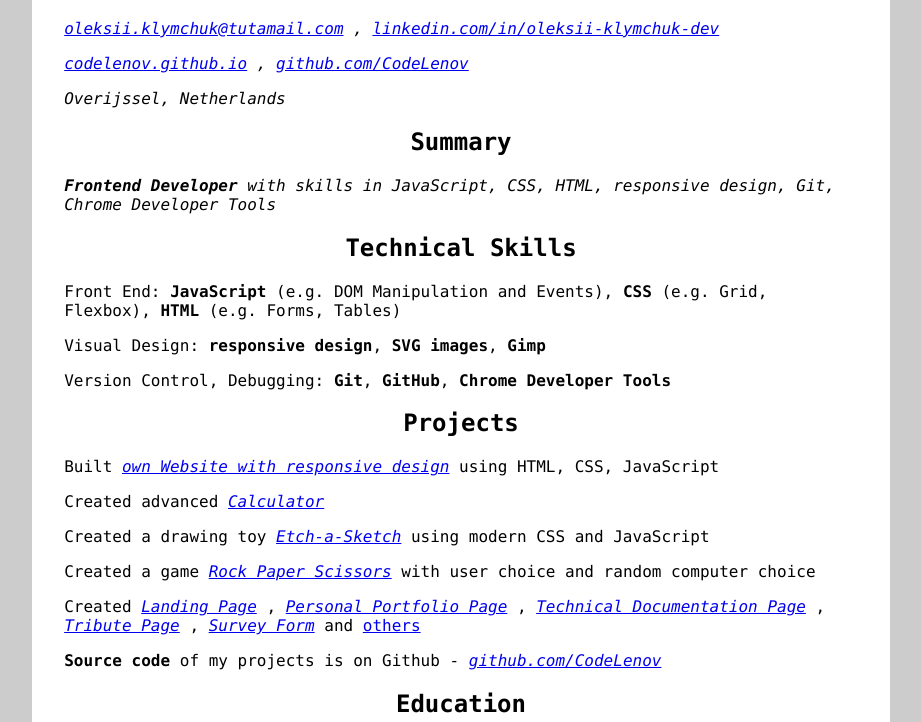
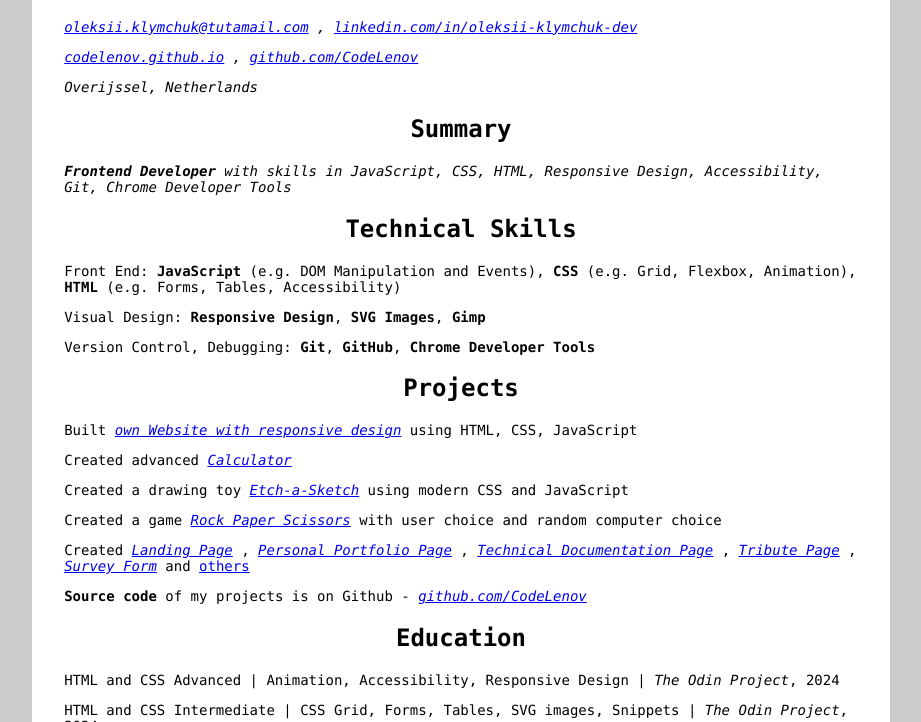
Before and after one commit to CodeLenov/resume, a plain HTML site: page index.html in a window 1280 px wide. Shown: the part 78-800 px from the top of the page, without its empty margins (211-1132 px from the left). Drawn offline with Linux system fonts and the light colour scheme.

Commit message:
ADD skills and course. CHANGE font-size

```diff
--- a/index.html
+++ b/index.html
@@ -24,12 +24,12 @@
 
 <h2>Summary</h2>
 
-	<p><em><strong>Frontend Developer</strong> with skills in JavaScript, CSS, HTML, responsive design, Git, Chrome Developer Tools</em></p>
+	<p><em><strong>Frontend Developer</strong> with skills in JavaScript, CSS, HTML, Responsive Design, Accessibility, Git, Chrome Developer Tools</em></p>
 
 <h2>Technical Skills</h2>
 
-	<p>Front End: <strong>JavaScript</strong> (e.g. DOM Manipulation and Events), <strong>CSS</strong> (e.g. Grid, Flexbox), <strong>HTML</strong> (e.g. Forms, Tables)</p>
-	<p>Visual Design: <strong>responsive design</strong>, <strong>SVG images</strong>, <strong>Gimp</strong></p>
+	<p>Front End: <strong>JavaScript</strong> (e.g. DOM Manipulation and Events), <strong>CSS</strong> (e.g. Grid, Flexbox, Animation), <strong>HTML</strong> (e.g. Forms, Tables, Accessibility)</p>
+	<p>Visual Design: <strong>Responsive Design</strong>, <strong>SVG Images</strong>, <strong>Gimp</strong></p>
 	<p>Version Control, Debugging: <strong>Git</strong>, <strong>GitHub</strong>, <strong>Chrome Developer Tools</strong></p>
 
 <h2>Projects</h2>
@@ -49,6 +49,7 @@
 
 <h2>Education</h2>
 
+	<p>HTML and CSS Advanced | Animation, Accessibility, Responsive Design | <em>The Odin Project</em>, 2024</p>
 	<p>HTML and CSS Intermediate | CSS Grid, Forms, Tables, SVG images, Snippets | <em>The Odin Project</em>, 2024</p>
 	<p>Front End Foundations | JavaScript, CSS, HTML, Git | <em>The Odin Project</em>, 2024</p>
 	<p>Responsive Web Design | CSS, HTML | <em>freeCodeCamp</em>, 2024</p>
--- a/styles.css
+++ b/styles.css
@@ -21,8 +21,13 @@
 	width: 210mm;
 	height: 297mm;
 	padding: 1em 2em 0 2em;
+	font-weight: 14px;
 }
 
 h1, h2 {
 	text-align: center;
 }
+
+p {
+	font-size: 14px;
+}
```
